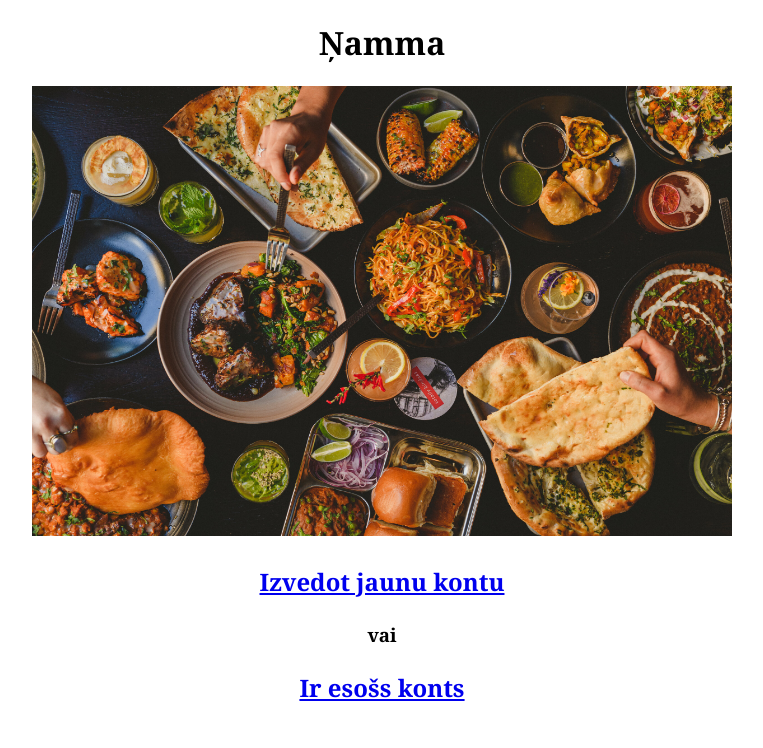
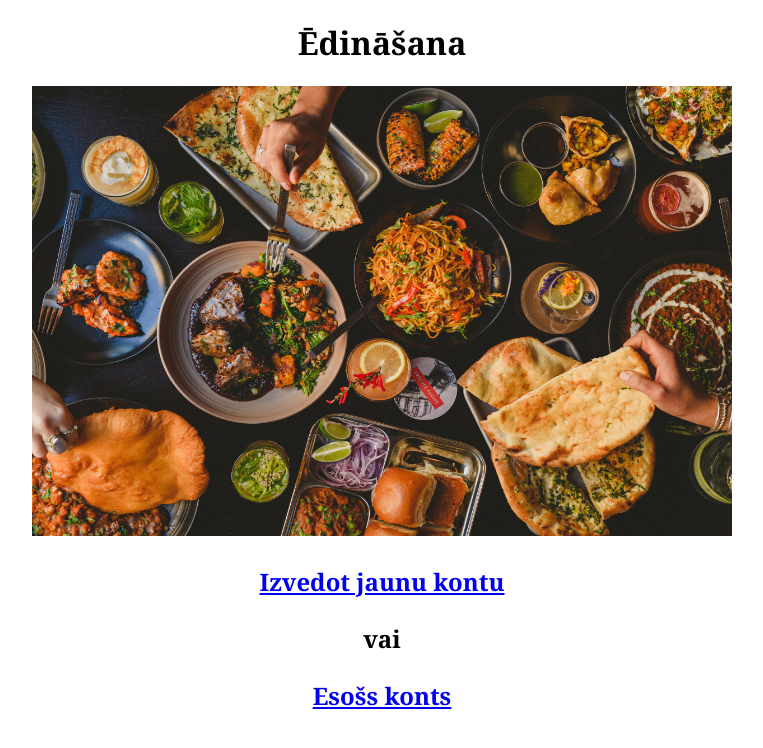
Before and after one commit to saraozolina/projekts11, a plain HTML site: page index.html in a window 1280 px wide. Shown: the whole page, without its empty margins (258-1021 px from the left). Drawn offline with Linux system fonts and the light colour scheme.

Commit message:
Update index.html

```diff
--- a/index.html
+++ b/index.html
@@ -6,7 +6,7 @@
   font-family: Georgia, serif;
 }
    </style>
-<center><strong><h1 style="font-variant: inherit;">Ņamma</h1></strong></center>
+<center><strong><h1 style="font-variant: inherit;">Ēdināšana</h1></strong></center>
 </head>
 <body>
 
@@ -14,8 +14,8 @@
 
 
 <center><h2> <p><a href="skati/noteikumi.html">Izvedot jaunu kontu</a></p></h2></center>
-<center><h3>vai</h3></center>
-<center><h2><p><a href="skati/konts.html">Ir esošs konts</a></p></h2></center>
+<center><h2>vai</h2></center>
+<center><h2><p><a href="skati/konts.html">Esošs konts</a></p></h2></center>
 
 
 </body>
```
